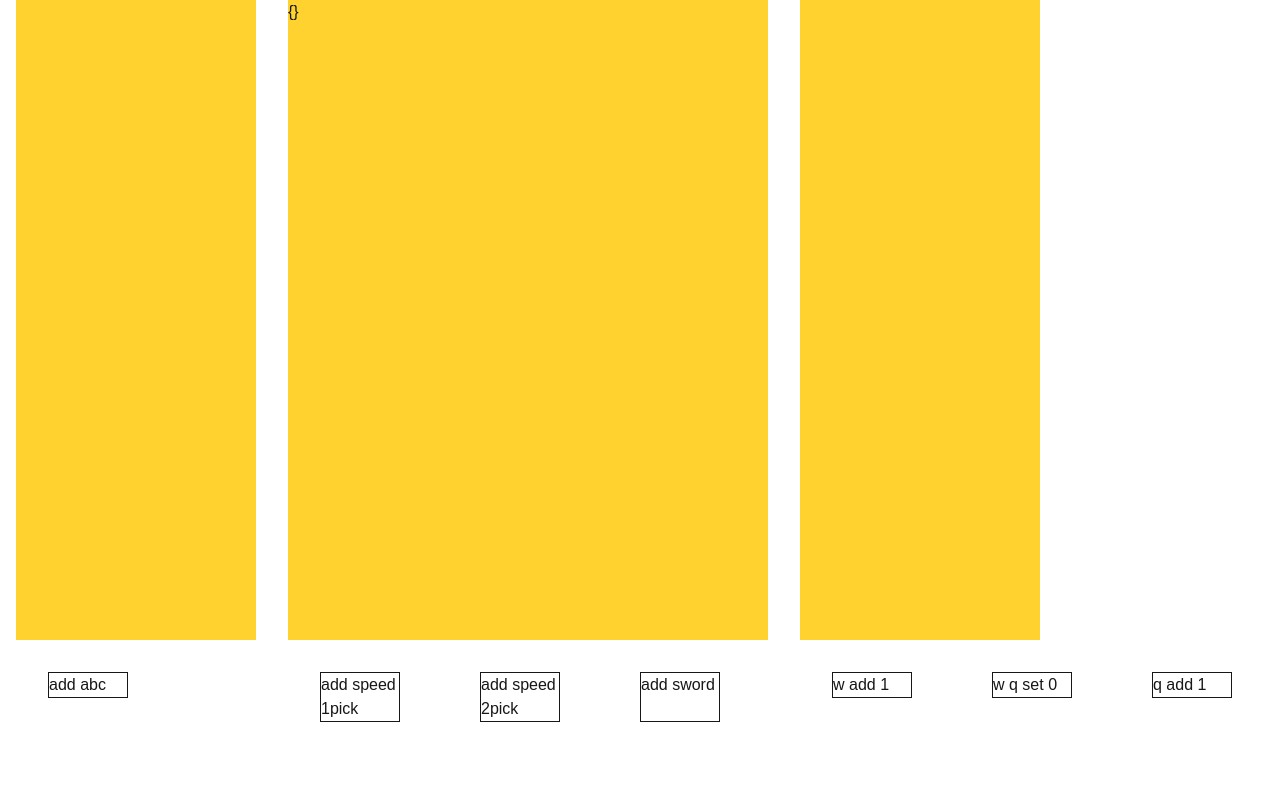
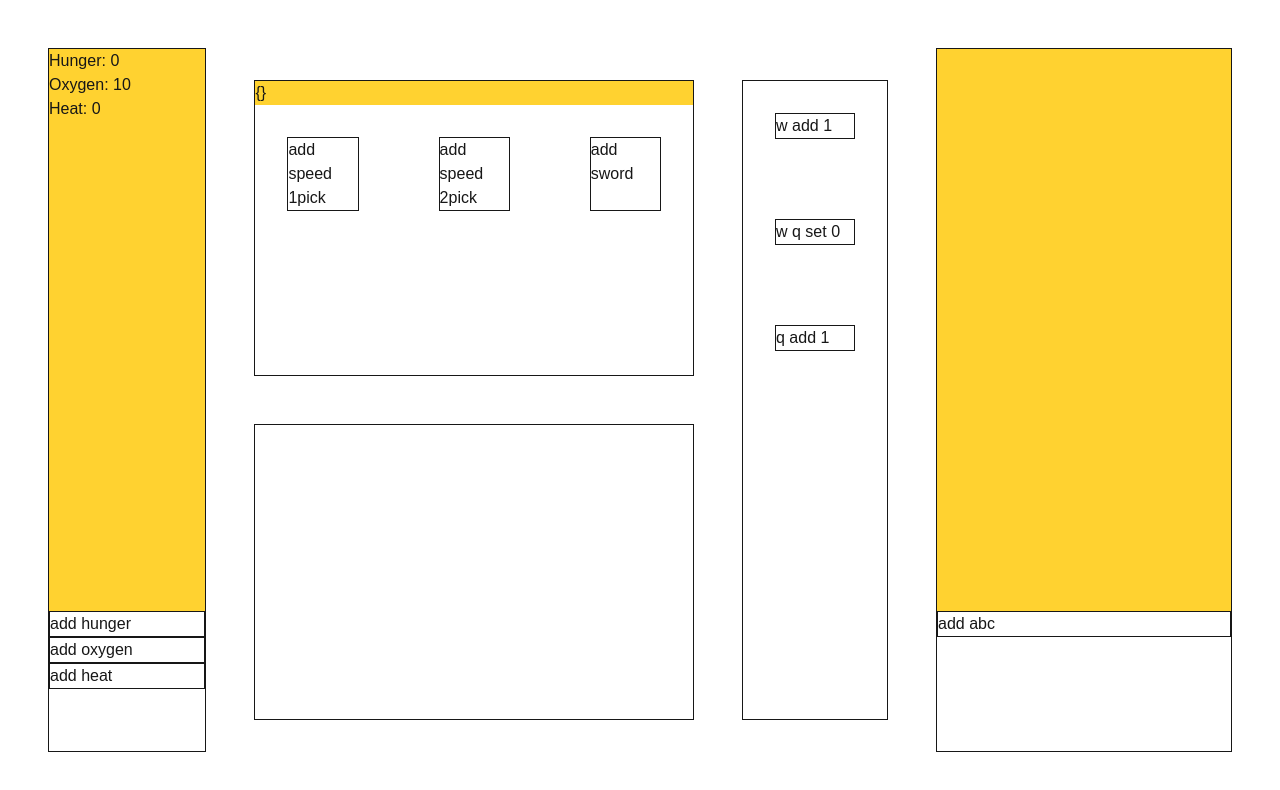
Before and after one commit to BryanYeeee/TheGrindersOfTheGalaxy, a Next.js app: page /game in a window 1280 px wide. Shown: the top 790 px of the page. Built offline with nearby package versions, Linux system fonts and the light colour scheme.

Commit message:
status and layout

```diff
--- a/src/app/game/page.js
+++ b/src/app/game/page.js
@@ -1,12 +1,51 @@
 'use client'
-import Main from "@/components/screens/main"
-import { GameProvider } from "@/context/gameContext"
+import Main from '@/components/screens/main'
+import { GameProvider } from '@/context/gameContext'
+
+import EventLogPanel from '@/components/panels/eventLogPanel'
+import { EventLog } from '@/lib/mech/eventLog'
+import StatusPanel from '@/components/panels/statusPanel'
+import { Status } from '@/lib/mech/status'
 
 const Game = () => {
   const currentScreen = <Main />
   return (
     <GameProvider>
-    {currentScreen}
+      <div className='min-h-150 h-screen w-full grid grid-cols-[1fr_4fr_25%] grid-rows-1 gap-12 p-12'>
+        <div className='border-1'>
+          <StatusPanel />
+          <div
+            className='border-1 w-full'
+            onClick={() => Status.addStatus('hunger', 10)}
+          >
+            add hunger
+          </div>
+          <div
+            className='border-1 w-full'
+            onClick={() => Status.addStatus('oxygen', 10)}
+          >
+            add oxygen
+          </div>
+          <div
+            className='border-1 w-full'
+            onClick={() => Status.addStatus('heat', 10)}
+          >
+            add heat
+          </div>
+        </div>
+
+        <div className=''>{currentScreen}</div>
+
+        <div className='border-1'>
+          <EventLogPanel />
+          <div
+            className='border-1 w-full'
+            onClick={() => EventLog.addEvent('abc')}
+          >
+            add abc
+          </div>
+        </div>
+      </div>
     </GameProvider>
   )
 }
--- a/src/app/globals.css
+++ b/src/app/globals.css
@@ -19,6 +19,10 @@
   }
 } */
 
+* {
+  box-sizing: border-box;
+}
+
 body {
   background: var(--background);
   color: var(--foreground);
--- a/src/components/panels/equipmentPanel.js
+++ b/src/components/panels/equipmentPanel.js
@@ -5,7 +5,7 @@ const EquipmentPanel = () => {
   const { equipment } = useGameContext()
 
   return (
-    <div className='h-4/5 w-120 bg-amber-300'>
+    <div className='bg-amber-300'>
       {/* {Object.entries(inventory).map(([name, count]) => (
         <InventoryItem key={name} name={name} count={count} />
       ))} */}
--- a/src/components/panels/eventLogPanel.js
+++ b/src/components/panels/eventLogPanel.js
@@ -3,7 +3,7 @@ import { useGameContext } from "@/context/gameContext";
 const EventLogPanel = () => {
     const { eventLog } = useGameContext()
 
-    return ( <div className="h-4/5 w-60 bg-amber-300">
+    return ( <div className="h-4/5 w-full bg-amber-300">
         {eventLog.map((msg, i) =>
             <div key={i}>{msg}</div>
         )}
--- a/src/components/panels/inventoryPanel.js
+++ b/src/components/panels/inventoryPanel.js
@@ -5,7 +5,7 @@ const InventoryPanel = () => {
   const { inventory } = useGameContext()
 
   return (
-    <div className='h-4/5 w-60 bg-amber-300'>
+    <div className='bg-amber-300'>
       {Object.entries(inventory).map(([name, count]) => (
         <InventoryItem key={name} name={name} count={count} />
       ))}
--- /dev/null
+++ b/src/components/panels/statusPanel.js
@@ -0,0 +1,13 @@
+import { useGameContext } from "@/context/gameContext";
+
+const StatusPanel = () => {
+    const { status } = useGameContext()
+
+    return ( <div className="h-4/5 w-full bg-amber-300">
+        <div>Hunger: {status.hunger}</div>
+        <div>Oxygen: {status.oxygen}</div>
+        <div>Heat: {status.heat}</div>
+    </div> );
+}
+
+export default StatusPanel;
--- a/src/components/screens/main.js
+++ b/src/components/screens/main.js
@@ -1,51 +1,50 @@
 // Panels
 import InventoryPanel from '@/components/panels/inventoryPanel'
-import EventLogPanel from '@/components/panels/eventLogPanel'
 import EquipmentPanel from '@/components/panels/equipmentPanel'
 
 // Mechs
-import { EventLog } from '@/lib/mech/eventLog'
 import { Inventory } from '@/lib/mech/inventory'
 import { Equipment } from '@/lib/mech/equipment'
 
 const Main = () => {
   return (
-    <div className='w-screen h-screen flex justify-around'>
-      <div>
-        <EventLogPanel />
-        <div
-          className='border-1 w-20 m-8'
-          onClick={() => EventLog.addEvent('abc')}
-        >
-          add abc
-        </div>
-      </div>
-      <div>
+    <div className='h-full w-full grid grid-rows-1 grid-cols-[4fr_1fr] gap-12 py-8'>
+      <div className='h-full grid grid-rows-[1fr_1fr] grid-cols-1 gap-12'>
+        <div className='border-1'>
           <EquipmentPanel />
           <div className='flex gap-4'>
             <div
               className='border-1 w-20 m-8'
-            onClick={() => Equipment.addEquipment('pickaxe', { name:'aaa', speed: 1 })}
+              onClick={() =>
+                Equipment.addEquipment('pickaxe', { name: 'aaa', speed: 1 })
+              }
             >
               add speed 1pick
             </div>
             <div
               className='border-1 w-20 m-8'
-            onClick={() => Equipment.addEquipment('pickaxe', { name:'bbb', speed: 2 })}
+              onClick={() =>
+                Equipment.addEquipment('pickaxe', { name: 'bbb', speed: 2 })
+              }
             >
               add speed 2pick
             </div>
             <div
               className='border-1 w-20 m-8'
-            onClick={() => Equipment.addEquipment('sword', { name:'ccc', dmg: 20 })}
+              onClick={() =>
+                Equipment.addEquipment('sword', { name: 'ccc', dmg: 20 })
+              }
             >
               add sword
             </div>
           </div>
         </div>
-      <div>
+        <div className='border-1'></div>
+      </div>
+
+      <div className='border-1'>
         <InventoryPanel />
-        <div className='flex gap-4'>
+        <div className='flex flex-col gap-4'>
           <div
             className='border-1 w-20 m-8'
             onClick={() => Inventory.addItem('w', 1)}
--- a/src/context/gameContext.js
+++ b/src/context/gameContext.js
@@ -1,36 +1,43 @@
-// GameContext.jsx
-import React, { createContext, useContext, useState } from "react";
-import { EventLog } from "@/lib/mech/eventLog";
-import { Inventory } from "@/lib/mech/inventory";
-import { Equipment } from "@/lib/mech/equipment";
+import React, { createContext, useContext, useState } from 'react'
+import { EventLog } from '@/lib/mech/eventLog'
+import { Inventory } from '@/lib/mech/inventory'
+import { Equipment } from '@/lib/mech/equipment'
+import { Status } from '@/lib/mech/status'
 
-const GameContext = createContext();
+const GameContext = createContext()
 
 export const GameProvider = ({ children }) => {
   const [eventLog, setEventLog] = useState([])
+  EventLog.setLogFunction(setEventLog)
+
   const [inventory, setInventory] = useState({})
+  Inventory.setInvFunction(inventory, setInventory)
+
   const [equipment, setEquipment] = useState({})
-//   const [playerStats, setPlayerStats] = useState({ steps: 0, health: 100 });
+  Equipment.setEquipFunction(equipment, setEquipment)
 
-  EventLog.setLogFunction(setEventLog)
-  Inventory.setInvFunction(inventory, setInventory)
-  Equipment.setEquipFunction(equipment, setEquipment)
+  const [status, setStatus] = useState({
+    hunger: 0,
+    oxygen: 10,
+    heat: 0
+  })
+  Status.setStatusFunction(status, setStatus)
+
+  //   const [playerStats, setPlayerStats] = useState({ health: 100 });
 
   return (
     <GameContext.Provider
       value={{
         eventLog,
-        // setGameLog,
         inventory,
-        equipment
-        // setInventory,
-        // playerStats,
-        // setPlayerStats
+        equipment,
+        status
+        // playerStats
       }}
     >
       {children}
     </GameContext.Provider>
-  );
-};
+  )
+}
 
-export const useGameContext = () => useContext(GameContext);
+export const useGameContext = () => useContext(GameContext)
--- a/src/lib/mech/inventory.js
+++ b/src/lib/mech/inventory.js
@@ -3,7 +3,10 @@ export const Inventory = {
   invFn: null,
 
   setInvFunction (inv, invFn) {
-    [this.inv, this.invFn] = [inv, (type, amount) => invFn(prev => ({ ...prev, [type]: amount }))]
+    [this.inv, this.invFn] = [
+      inv,
+      (type, amount) => invFn(prev => ({ ...prev, [type]: amount }))
+    ]
   },
 
   setItem (type, amount) {
--- /dev/null
+++ b/src/lib/mech/status.js
@@ -0,0 +1,26 @@
+export const Status = {
+  status: null,
+  statusFn: null,
+
+  setStatusFunction (status, statusFn) {
+    [this.status, this.statusFn] = [
+      status,
+      (stat, amount) => statusFn(prev => ({ ...prev, [stat]: amount }))
+    ]
+  },
+
+  setStatus (stat, amount) {
+    if ((!this.status || !this.status[stat]) && this.status[stat] != 0) return
+    this.statusFn(stat, amount)
+  },
+
+  getStatus (stat) {
+    if ((!this.status || !this.status[stat]) && this.status[stat] != 0) return
+    return this.status[stat]
+  },
+
+  addStatus (stat, amount) {
+    if (!this.status[stat] && this.status[stat] != 0) return
+    this.setStatus(stat, this.getStatus(stat) + amount)
+  }
+}
```
Lines whose indentation alone changed are shown as unchanged.
